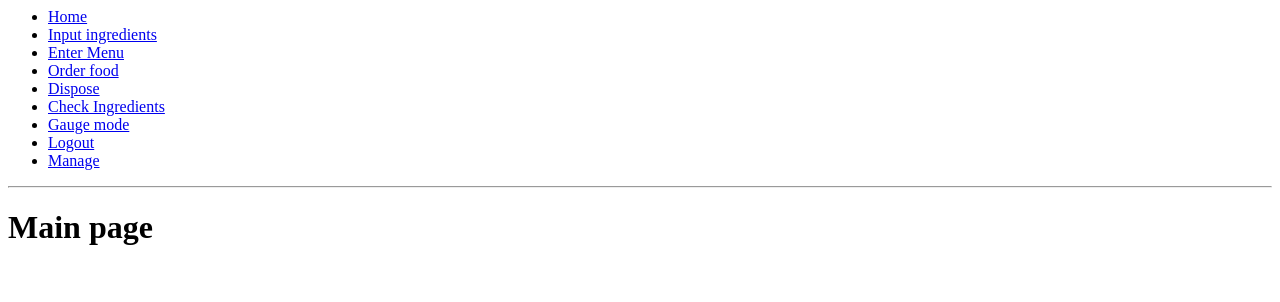
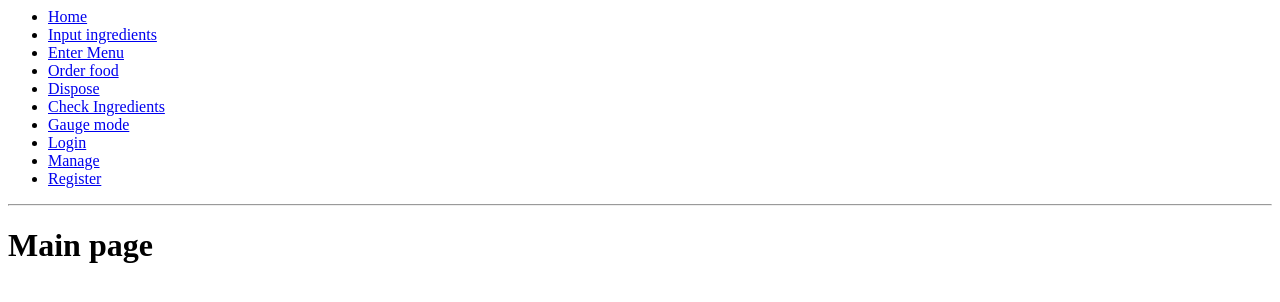
Before and after one commit to jerrylee17/CMPE131G9_Inventory, a Flask app: page / in a window 1280 px wide. Shown: the top 302 px of the page. Run offline with Flask 2, Linux system fonts and the light colour scheme; the visitor is signed in with stand-in values (Sample User, id 1); parts of the project's set-up code (start-up, migrations or seed data) failed here and were passed over.

Commit message:
Revert "changed nax"
This reverts commit 0f1128b7a030d0b49c0e1a4ba9c3cd5703a1ba49.

```diff
--- a/app/templates/login.html
+++ b/app/templates/login.html
@@ -20,7 +20,7 @@
 			<div id = "mainform">
 				<p> {{ form.username.label }} : {{ form.username }} </p>
 				<p> {{ form.password.label }} : {{ form.password }} </p>
-				<p> {{ form.submit }} <a href="/registration">Register</a></p>
+				<p> {{ form.submit }} </p>
 			</div>
 		<form>
 	</div>
--- a/app/templates/nav.html
+++ b/app/templates/nav.html
@@ -11,8 +11,9 @@
                 <li><a href="/dispose">Dispose</a></li>
                 <li><a href="/stock">Check Ingredients</a></li>
                 <li><a href="/gauge">Gauge mode</a></li>
-                <li><a href="/logout">Logout</a></li>
+                <li><a href="/login">Login</a></li>
                 <li><a href="/manage">Manage</a></li>
+                <li><a href="/registration">Register</a></li>
             </ul>
             <hr>
 
```
